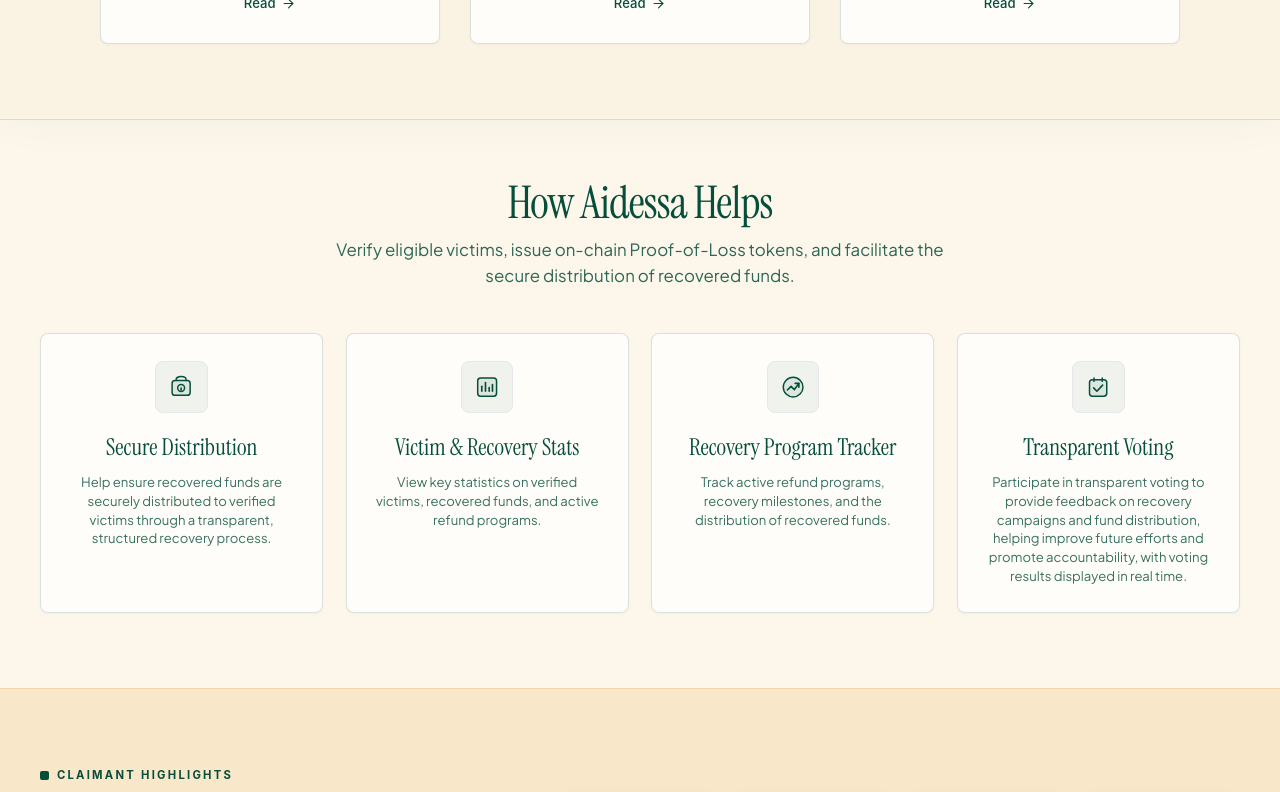
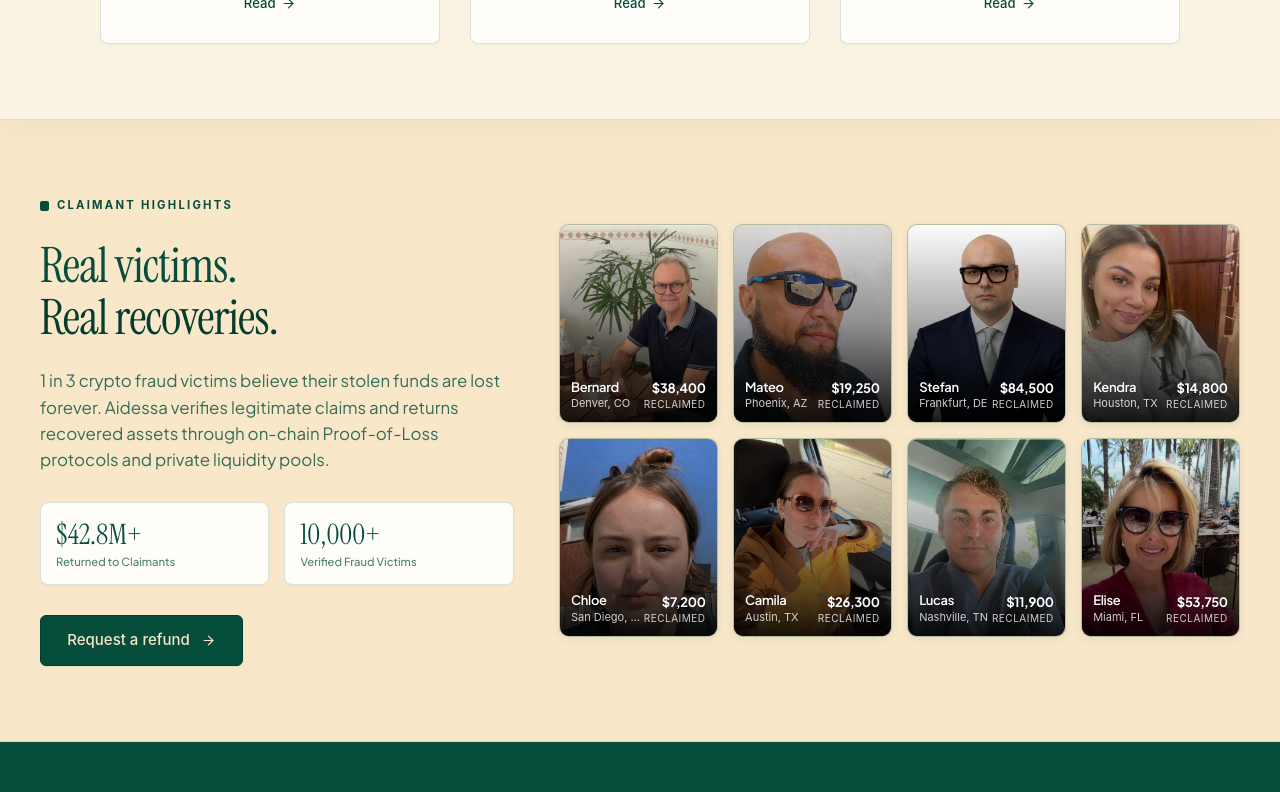
Before and after one commit to chabdulmanan22/Aidessa, a React (Create React App) app in the folder client/: page / in a window 1280 px wide. Shown: the part 1260-2052 px from the top of the page. Built offline with nearby package versions, Linux system fonts and the light colour scheme; no server answers.

Commit message:
feat(home): remove How Aidessa Helps features section

```diff
--- a/client/src/pages/Home.js
+++ b/client/src/pages/Home.js
@@ -8,64 +8,7 @@ import ClaimantHighlightSection from '../components/ClaimantHighlightSection';
 import LiveClaimantNotification from '../components/LiveClaimantNotification';
 import { STATIC_FEATURED_RESOURCES } from '../data/staticFeaturedResources';
 
-const SecureDistributionIcon = () => (
-  <svg
-    className="w-7 h-7 transition-transform duration-300 group-hover:scale-105"
-    viewBox="0 0 32 32"
-    fill="none"
-    xmlns="http://www.w3.org/2000/svg"
-  >
-    <rect x="5" y="8" width="22" height="18" rx="3.5" fill="currentColor" fillOpacity="0.08" />
-    <rect x="5" y="8" width="22" height="18" rx="3.5" stroke="currentColor" strokeWidth="1.8" strokeLinecap="round" strokeLinejoin="round" />
-    <circle cx="16" cy="17" r="4.2" stroke="currentColor" strokeWidth="1.8" />
-    <path d="M16 19.5V17" stroke="currentColor" strokeWidth="2" strokeLinecap="round" />
-    <path d="M10 8V6.5C10 4.5 12.7 3 16 3C19.3 3 22 4.5 22 6.5V8" stroke="currentColor" strokeWidth="1.8" strokeLinecap="round" strokeLinejoin="round" />
-  </svg>
-);
 
-const RecoveryStatsIcon = () => (
-  <svg
-    className="w-7 h-7 transition-transform duration-300 group-hover:scale-105"
-    viewBox="0 0 32 32"
-    fill="none"
-    xmlns="http://www.w3.org/2000/svg"
-  >
-    <rect x="4.5" y="5" width="23" height="22" rx="3.5" fill="currentColor" fillOpacity="0.08" />
-    <rect x="4.5" y="5" width="23" height="22" rx="3.5" stroke="currentColor" strokeWidth="1.8" strokeLinecap="round" strokeLinejoin="round" />
-    <path d="M9.5 21V15" stroke="currentColor" strokeWidth="2" strokeLinecap="round" />
-    <path d="M14 21V10.5" stroke="currentColor" strokeWidth="2" strokeLinecap="round" />
-    <path d="M18.5 21V16.5" stroke="currentColor" strokeWidth="2" strokeLinecap="round" />
-    <path d="M22.5 21V13" stroke="currentColor" strokeWidth="2" strokeLinecap="round" />
-  </svg>
-);
-
-const ProgramTrackerIcon = () => (
-  <svg
-    className="w-7 h-7 transition-transform duration-300 group-hover:scale-105"
-    viewBox="0 0 32 32"
-    fill="none"
-    xmlns="http://www.w3.org/2000/svg"
-  >
-    <circle cx="16" cy="16" r="12" fill="currentColor" fillOpacity="0.08" />
-    <circle cx="16" cy="16" r="12" stroke="currentColor" strokeWidth="1.8" strokeLinecap="round" strokeLinejoin="round" />
-    <path d="M9 19.5L13.5 15L17.5 19L23 11.5" stroke="currentColor" strokeWidth="2" strokeLinecap="round" strokeLinejoin="round" />
-    <polyline points="18.5 11.5 23 11.5 23 16" stroke="currentColor" strokeWidth="2" strokeLinecap="round" strokeLinejoin="round" />
-  </svg>
-);
-
-const TransparentVotingIcon = () => (
-  <svg
-    className="w-7 h-7 transition-transform duration-300 group-hover:scale-105"
-    viewBox="0 0 32 32"
-    fill="none"
-    xmlns="http://www.w3.org/2000/svg"
-  >
-    <rect x="5.5" y="7" width="21" height="20" rx="3.5" fill="currentColor" fillOpacity="0.08" />
-    <rect x="5.5" y="7" width="21" height="20" rx="3.5" stroke="currentColor" strokeWidth="1.8" strokeLinecap="round" strokeLinejoin="round" />
-    <path d="M11 5V9M21 5V9" stroke="currentColor" strokeWidth="1.8" strokeLinecap="round" />
-    <polyline points="10.5 17 14.5 21 21.5 13.5" stroke="currentColor" strokeWidth="2" strokeLinecap="round" strokeLinejoin="round" />
-  </svg>
-);
 
 const Home = () => {
   const navigate = useNavigate();
@@ -89,32 +32,7 @@ const Home = () => {
     } catch {}
   }, [location.search]);
 
-  const features = [
-    {
-      id: 'secure-dist',
-      icon: SecureDistributionIcon,
-      title: 'Secure Distribution',
-      description: 'Help ensure recovered funds are securely distributed to verified victims through a transparent, structured recovery process.'
-    },
-    {
-      id: 'recovery-stats',
-      icon: RecoveryStatsIcon,
-      title: 'Victim & Recovery Stats',
-      description: 'View key statistics on verified victims, recovered funds, and active refund programs.'
-    },
-    {
-      id: 'program-tracker',
-      icon: ProgramTrackerIcon,
-      title: 'Recovery Program Tracker',
-      description: 'Track active refund programs, recovery milestones, and the distribution of recovered funds.'
-    },
-    {
-      id: 'transparent-voting',
-      icon: TransparentVotingIcon,
-      title: 'Transparent Voting',
-      description: 'Participate in transparent voting to provide feedback on recovery campaigns and fund distribution, helping improve future efforts and promote accountability, with voting results displayed in real time.'
-    }
-  ];
+
 
   return (
     <div className="min-h-screen">
@@ -231,60 +149,7 @@ const Home = () => {
         </div>
       </section>
 
-      {/* Features Section - How Aidessa Helps */}
-      <section className="w-full pt-12 pb-16 sm:pt-16 sm:pb-20 bg-[#FDF7EB] border-b border-[#EED5AF]">
-        <div className="w-full mobile-padding">
-          <div className="text-center mb-8 sm:mb-12">
-            <motion.h2
-              initial={{ opacity: 0, y: 20 }}
-              whileInView={{ opacity: 1, y: 0 }}
-              transition={{ duration: 0.8 }}
-              className="font-editorial text-3xl sm:text-4xl md:text-5xl font-normal text-[#064E3B] tracking-[-0.02em] mb-2 sm:mb-3 leading-[1.15] sm:leading-[1.1]"
-            >
-              How Aidessa Helps
-            </motion.h2>
-            <motion.p
-              initial={{ opacity: 0, y: 20 }}
-              whileInView={{ opacity: 1, y: 0 }}
-              transition={{ duration: 0.8, delay: 0.2 }}
-              className="font-sans text-sm sm:text-base md:text-lg text-[#064E3B]/85 max-w-2xl mx-auto leading-relaxed"
-            >
-              Verify eligible victims, issue on-chain Proof-of-Loss tokens, and facilitate the secure distribution of recovered funds.
-            </motion.p>
-          </div>
 
-          <div className="grid grid-cols-1 sm:grid-cols-2 lg:grid-cols-4 gap-4 sm:gap-6 justify-items-stretch max-w-7xl mx-auto">
-            {features.map((feature, index) => {
-              const Icon = feature.icon;
-              return (
-                <motion.div
-                  key={feature.id || index}
-                  initial={{ opacity: 0, y: 20 }}
-                  whileInView={{ opacity: 1, y: 0 }}
-                  viewport={{ once: true, margin: '-24px' }}
-                  transition={{ duration: 0.6, delay: index * 0.1 }}
-                  className="group flex h-full min-h-[240px] sm:min-h-[280px] w-full flex-col items-center p-5 sm:p-7 text-center justify-between rounded-[8px] bg-[#FFFDF9] border border-[#064E3B]/15 hover:border-[#064E3B]/45 hover:bg-white transition-all duration-300 shadow-[0_1px_3px_rgba(6,78,59,0.04)] hover:shadow-[0_8px_24px_rgba(6,78,59,0.08)] cursor-pointer"
-                >
-                  {/* Refined bespoke icon container matching upper section */}
-                  <div className="mb-4 sm:mb-5 flex h-12 w-12 sm:h-14 sm:w-14 items-center justify-center rounded-[8px] bg-[#064E3B]/[0.06] text-[#064E3B] border border-[#064E3B]/12 group-hover:bg-[#064E3B] group-hover:text-[#F8E7C9] group-hover:border-[#064E3B] transition-all duration-300">
-                    <Icon />
-                  </div>
-
-                  {/* Editorial Serif Headline matching upper cards */}
-                  <h3 className="font-editorial text-xl sm:text-2xl lg:text-[1.55rem] font-normal text-[#064E3B] group-hover:text-[#043C2D] leading-[1.2] mb-2 sm:mb-3 transition-colors">
-                    {feature.title}
-                  </h3>
-
-                  {/* Clean Body Typography matching upper cards */}
-                  <p className="font-sans text-xs sm:text-[13.5px] md:text-sm text-[#064E3B]/80 leading-[1.6] sm:leading-[1.65] font-normal flex-1">
-                    {feature.description}
-                  </p>
-                </motion.div>
-              );
-            })}
-          </div>
-        </div>
-      </section>
 
       {/* Claimant Highlight / Verified Recoveries Section (matching Screenshots 1, 2, and 3) */}
       <ClaimantHighlightSection />
```
